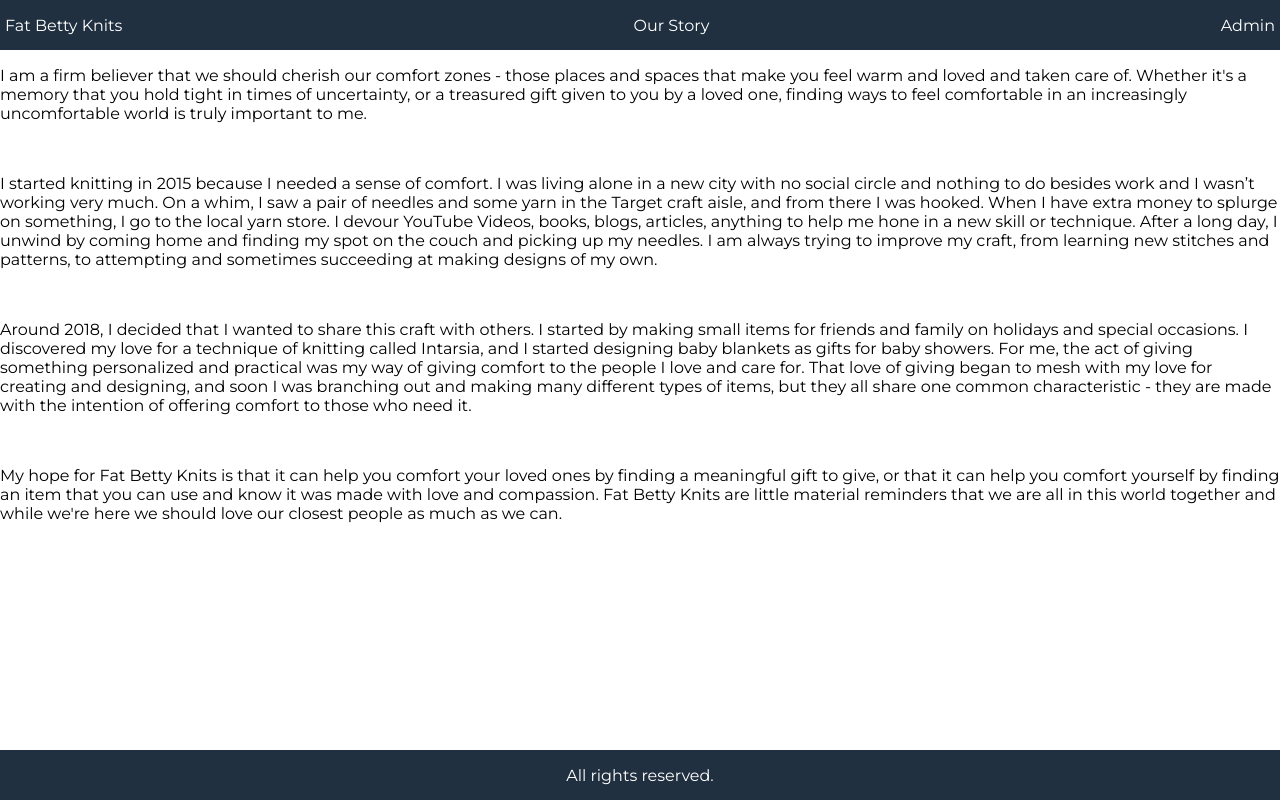
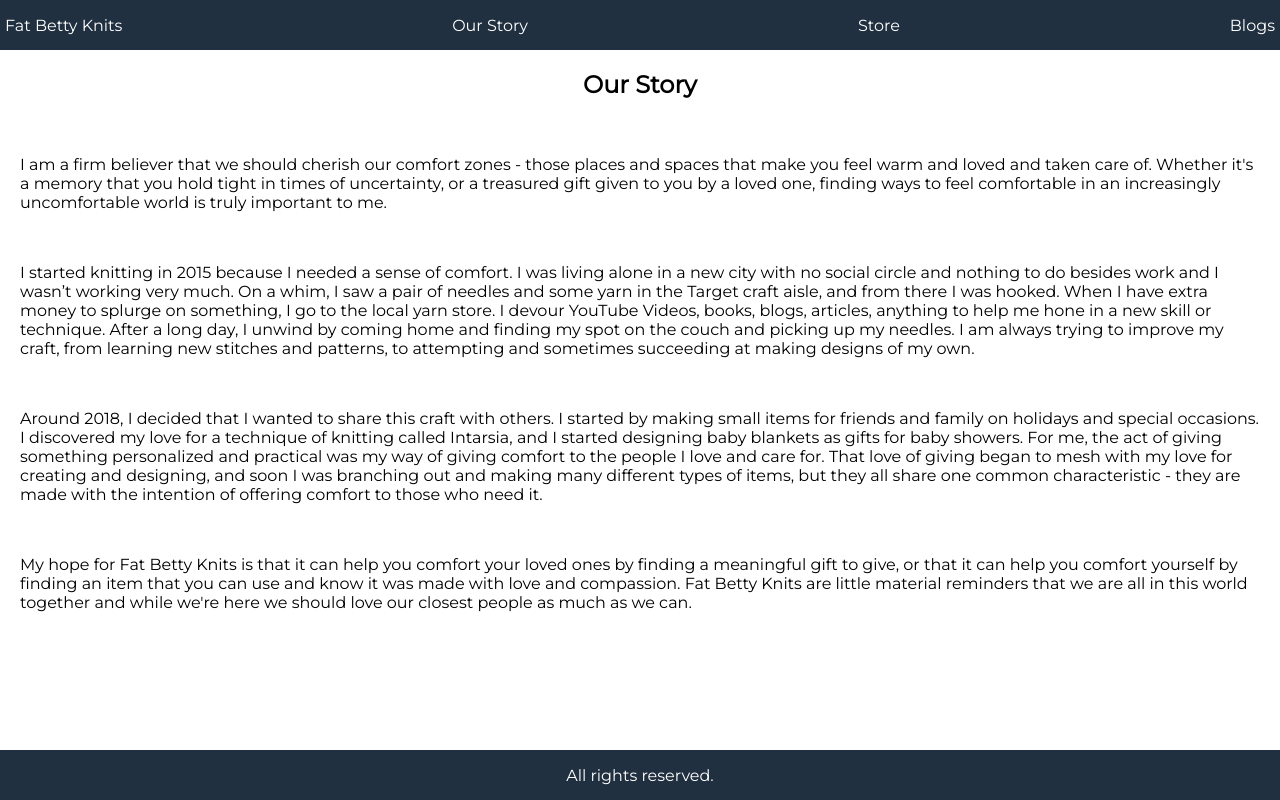
Before and after one commit to nico-nikolai/fbk-new-version, a React (Create React App) app: page /our-story in a window 1280 px wide. Built offline with nearby package versions, Linux system fonts and the light colour scheme.

Commit message:
added links to header

```diff
--- a/src/App.js
+++ b/src/App.js
@@ -2,25 +2,34 @@
 import store from "./store";
 import { Provider } from "react-redux";
 import { BrowserRouter, Route, Link } from "react-router-dom";
-import HomeScreen from "./screens/HomeScreen";
+import Home from "./screens/Home";
+import Store from "./screens/Store";
 import AdminScreen from "./screens/AdminScreen";
 import OurStory from "./components/OurStory";
+import Contact from "./components/Contact";
 
 class App extends Component {
+
   render() {
     return (
       <Provider store={store}>
         <BrowserRouter>
           <div className="grid-container">
             <header>
-              <Link to="/">Fat Betty Knits</Link>
+              <Link to="/home" onMouseOver="this.style.cursor='pointer'">Fat Betty Knits</Link>
               <Link to="/our-story">Our Story</Link>
-              <Link to="/admin">Admin</Link>
+              <Link to="/store">Store</Link>
+              <Link to="/admin" hidden>Admin</Link>
+              <Link to="/blogs">Blogs</Link>
             </header>
+
+
             <main>
               <Route path="/admin" component={AdminScreen} />
               <Route exact path="/our-story" component={OurStory} />
-              <Route path="/" component={HomeScreen} exact />
+              <Route exact path="contact-us" component={Contact} />
+              <Route path="/store" component={Store} exact />
+              <Route path="/home" component={Home} />
             </main>
             <footer>All rights reserved.</footer>
           </div>
--- /dev/null
+++ b/src/components/Contact.js
@@ -0,0 +1,11 @@
+import React, { Component } from 'react'
+
+export default class Contact extends Component {
+    render() {
+        return (
+            <div>
+
+            </div>
+        )
+    }
+}
--- a/src/components/OurStory.js
+++ b/src/components/OurStory.js
@@ -3,8 +3,9 @@
 export default class OurStory extends Component {
   render() {
     return (
-      <div className="header">
-      <div>
+      <div className="our">
+        <h2>Our Story</h2>
+      <div className="story">
           <p>
             I am a firm believer that we should cherish our comfort zones -
             those places and spaces that make you feel warm and loved and taken
--- a/src/index.css
+++ b/src/index.css
@@ -46,6 +46,7 @@
 header a {
   color: white;
   text-decoration: none;
+  cursor: pointer;
 }
 
 main {
@@ -294,3 +295,14 @@
 th {
   text-align: left;
 }
+
+/* Our Story */
+
+.our {
+  text-align: center;
+}
+
+.story {
+  padding: 20px;
+  text-align: left;
+}
--- /dev/null
+++ b/src/screens/Home.js
@@ -0,0 +1,11 @@
+import React, { Component } from 'react'
+
+export default class Home extends Component {
+    render() {
+        return (
+            <div>
+                Home
+            </div>
+        )
+    }
+}
--- a/src/screens/HomeScreen.js
+++ b/src/screens/Store.js
@@ -3,7 +3,7 @@
 import Products from "../components/Products";
 import Cart from "../components/Cart";
 
-export default class HomeScreen extends Component {
+export default class Store extends Component {
   render() {
     return (
       <div>
```
Also changed, not shown: src/components/Header.js (added, +96 -0 lines).
